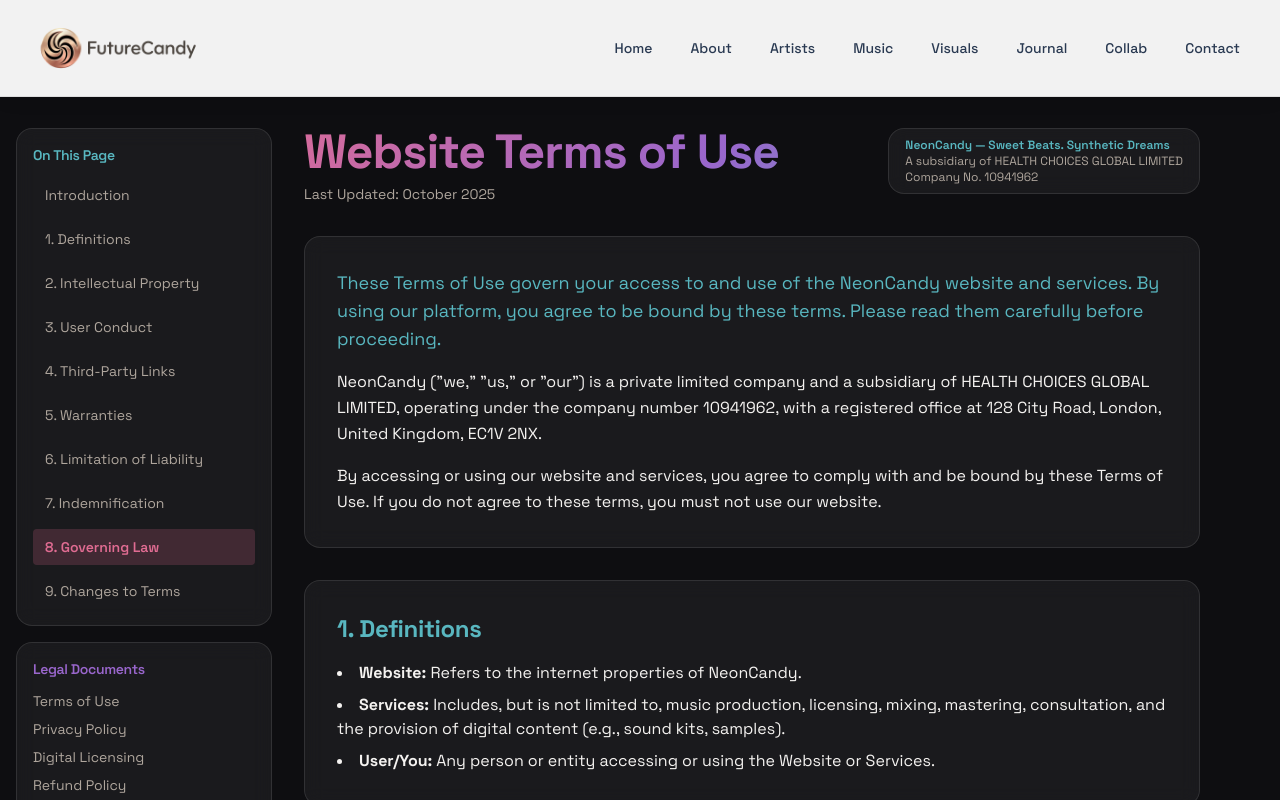
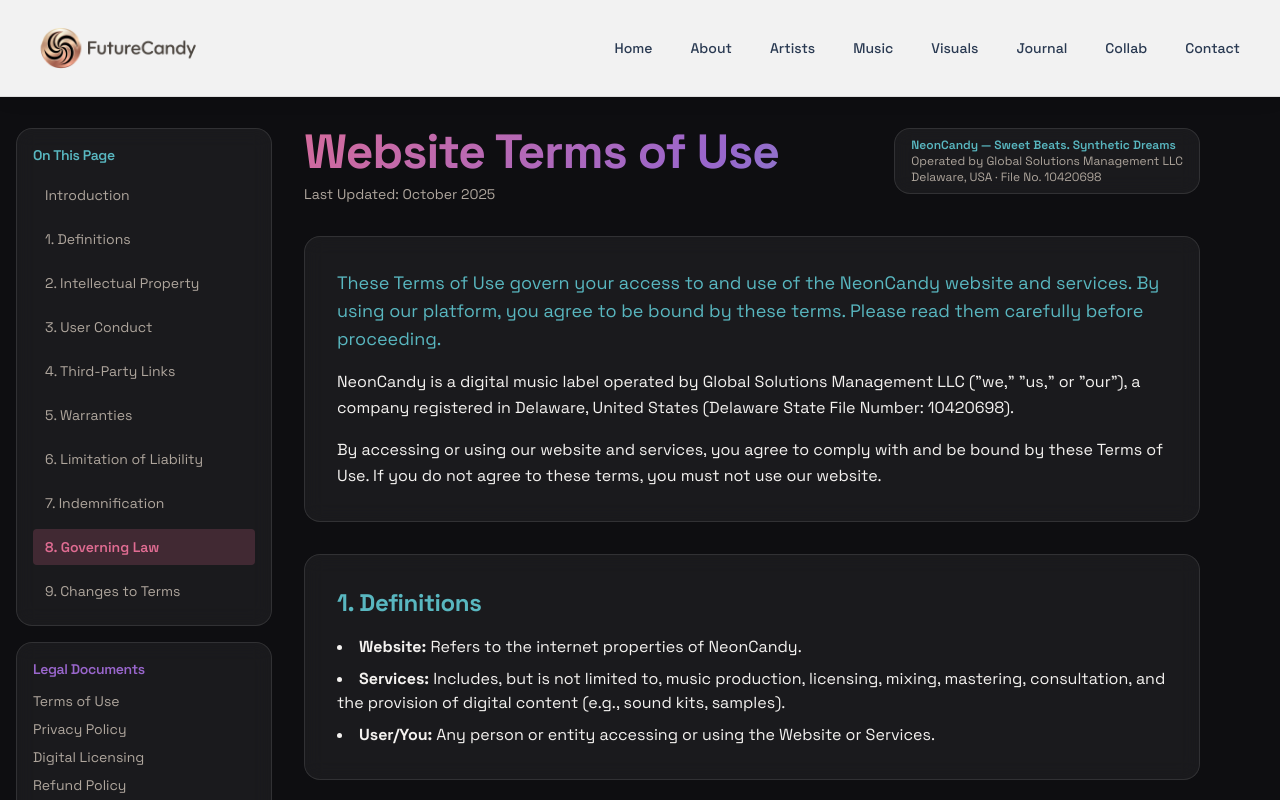
Before and after one commit to mandyking308-hub/future-candy-website, a React (Vite) app: page /terms in a window 1280 px wide. Shown: the top 800 px of the page. Built offline with nearby package versions, Linux system fonts and the light colour scheme; the HTML template or start-up script is replaced by a standard one.

Commit message:
Changes
Co-authored-by: mandyking308-hub <232562985+mandyking308-hub@users.noreply.github.com>

```diff
--- a/src/components/Footer.tsx
+++ b/src/components/Footer.tsx
@@ -91,8 +91,8 @@ const Footer = () => {
               <span>All Rights Reserved</span>
             </div>
           </div>
-          <p className="text-xs text-muted-foreground/60">
-            A subsidiary of HEALTH CHOICES GLOBAL LIMITED | Company No. 10941962 | 128 City Road, London, EC1V 2NX
+          <p className="text-xs text-muted-foreground/60 max-w-3xl mx-auto leading-relaxed">
+            NeonCandy is operated by Global Solutions Management LLC, a company registered in Delaware, United States (File Number: 10420698).
           </p>
         </div>
       </div>
--- a/src/components/LegalPageLayout.tsx
+++ b/src/components/LegalPageLayout.tsx
@@ -143,10 +143,10 @@ const LegalPageLayout = ({ children, title, lastUpdated, sections }: LegalPageLa
                     NeonCandy — Sweet Beats. Synthetic Dreams
                   </p>
                   <p className="text-xs text-muted-foreground">
-                    A subsidiary of HEALTH CHOICES GLOBAL LIMITED
+                    Operated by Global Solutions Management LLC
                   </p>
                   <p className="text-xs text-muted-foreground">
-                    Company No. 10941962
+                    Delaware, USA · File No. 10420698
                   </p>
                 </div>
               </div>
@@ -163,13 +163,13 @@ const LegalPageLayout = ({ children, title, lastUpdated, sections }: LegalPageLa
                     <strong>NeonCandy — Sweet Beats. Synthetic Dreams</strong>
                   </p>
                   <p className="text-muted-foreground">
-                    A subsidiary of HEALTH CHOICES GLOBAL LIMITED
+                    Operated by Global Solutions Management LLC
                   </p>
                   <p className="text-muted-foreground">
-                    Company No. 10941962
+                    Delaware State File Number: 10420698
                   </p>
                   <p className="text-muted-foreground">
-                    Registered Office: 128 City Road, London, EC1V 2NX
+                    Registered Jurisdiction: Delaware, United States
                   </p>
                   <div className="mt-4">
                     <a
--- a/src/pages/AdminManual.tsx
+++ b/src/pages/AdminManual.tsx
@@ -11,9 +11,10 @@ import { ArrowLeft, Download, RefreshCw, Clock } from "lucide-react";
 const SITE_CONFIG = {
   name: "NeonCandy",
   tagline: "Sweet Beats. Synthetic Dreams. AI Pop for the Future.",
-  company: "HEALTH CHOICES GLOBAL LIMITED",
-  companyNumber: "10941962",
-  address: "128 City Road, London, EC1V 2NX",
+  company: "Global Solutions Management LLC",
+  companyNumber: "10420698",
+  jurisdiction: "Delaware, United States",
+  address: "Delaware, United States (File Number: 10420698)",
   adminEmail: "contact@futurecandy.studio",
   publishedUrl: "https://future-candy-website.lovable.app",
 };
--- a/src/pages/ContactPage.tsx
+++ b/src/pages/ContactPage.tsx
@@ -406,11 +406,11 @@ const ContactPage = () => {
                     Business Information
                   </h3>
                   <p className="text-sm text-foreground/70">
-                    NeonCandy - A subsidiary of HEALTH CHOICES GLOBAL LIMITED
+                    NeonCandy is operated by Global Solutions Management LLC
                     <br />
-                    Company No. 10941962
+                    Delaware, United States
                     <br />
-                    128 City Road, London, EC1V 2NX
+                    File Number: 10420698
                   </p>
                 </Card>
               </div>
--- a/src/pages/ModernSlavery.tsx
+++ b/src/pages/ModernSlavery.tsx
@@ -15,14 +15,14 @@ const ModernSlavery = () => {
           <div className="prose prose-invert max-w-none space-y-8">
             <div className="glass p-8 rounded-lg">
               <p className="text-lg">
-                This statement is made pursuant to section 54(1) of the Modern Slavery Act 2015 and constitutes NeonCandy's (a subsidiary of HEALTH CHOICES GLOBAL LIMITED) modern slavery and human trafficking statement for the current financial year.
+                This statement is made on behalf of NeonCandy, operated by Global Solutions Management LLC (registered in Delaware, United States — File Number: 10420698), and constitutes our modern slavery and human trafficking statement for the current financial year.
               </p>
             </div>
 
             <section className="glass p-8 rounded-lg">
               <h2 className="text-2xl font-bold text-candy-cyan mb-4">1. Our Structure and Business</h2>
               <p>
-                NeonCandy is a UK-based music production and licensing company specializing in electronic and synthesized music creation. Our core business involves the provision of creative services, digital content production, and commercial licensing. We operate primarily in the United Kingdom.
+                NeonCandy is a digital-first music label operated by Global Solutions Management LLC, a company registered in Delaware, United States. Our core business involves music production, AI-assisted creative services, digital content production, and commercial licensing.
               </p>
             </section>
 
@@ -42,7 +42,7 @@ const ModernSlavery = () => {
             <section className="glass p-8 rounded-lg">
               <h2 className="text-2xl font-bold text-candy-pink mb-4">3. Our Policies on Slavery and Trafficking</h2>
               <p className="mb-4">
-                NeonCandy adheres to the policies established by its parent company, HEALTH CHOICES GLOBAL LIMITED, which are designed to ensure that there is no modern slavery or human trafficking in our supply chains or in any part of our business. These policies include:
+                NeonCandy, through its operating entity Global Solutions Management LLC, maintains policies designed to ensure that there is no modern slavery or human trafficking in our supply chains or in any part of our business. These policies include:
               </p>
               <ul className="space-y-2 list-disc list-inside">
                 <li><strong>Whistleblowing Policy:</strong> Encouraging staff to report any concerns regarding unlawful conduct, including slavery and human trafficking, without fear of reprisal.</li>
@@ -64,8 +64,8 @@ const ModernSlavery = () => {
                 </div>
 
                 <div>
-                  <h3 className="text-lg font-semibold text-candy-pink mb-2">4.3. Parent Company Oversight</h3>
-                  <p>We rely on the established robust due diligence framework of HEALTH CHOICES GLOBAL LIMITED for assessment of high-risk international hardware and technology suppliers.</p>
+                  <h3 className="text-lg font-semibold text-candy-pink mb-2">4.3. Operating Entity Oversight</h3>
+                  <p>Global Solutions Management LLC maintains a due diligence framework for assessment of high-risk international hardware and technology suppliers.</p>
                 </div>
               </div>
             </section>
@@ -83,7 +83,7 @@ const ModernSlavery = () => {
                 NeonCandy is committed to ensuring full transparency in our business and in our approach to tackling modern slavery. We will continue to review and update our procedures annually.
               </p>
               <p className="text-muted-foreground">
-                Approved by the Board of Directors of NeonCandy (a subsidiary of HEALTH CHOICES GLOBAL LIMITED).
+                Approved by the management of Global Solutions Management LLC (operating entity of NeonCandy).
               </p>
               <p className="text-muted-foreground">Date: October 2025</p>
             </section>
--- a/src/pages/MultilingualRights.tsx
+++ b/src/pages/MultilingualRights.tsx
@@ -206,8 +206,8 @@ const MultilingualRights = () => {
             </a>
           </p>
           <p className="text-sm text-muted-foreground">
-            NeonCandy — A subsidiary of HEALTH CHOICES GLOBAL LIMITED<br />
-            Company No. 10941962 | 128 City Road, London, United Kingdom, EC1V 2NX
+            NeonCandy is operated by Global Solutions Management LLC<br />
+            Delaware, United States · File Number: 10420698
           </p>
         </div>
       </div>
--- a/src/pages/PrivacyPolicy.tsx
+++ b/src/pages/PrivacyPolicy.tsx
@@ -42,8 +42,8 @@ const PrivacyPolicy = () => {
 
         <section id="data-controller" className="glass p-8 rounded-lg scroll-mt-24">
           <h2 className="text-2xl font-bold text-candy-cyan mb-4">1. Data Controller</h2>
-          <p className="mb-2">NeonCandy is the Data Controller responsible for your personal data.</p>
-          <p><strong>Registered Office:</strong> 128 City Road, London, United Kingdom, EC1V 2NX.</p>
+          <p className="mb-2">NeonCandy, operated by Global Solutions Management LLC, is the Data Controller responsible for your personal data.</p>
+          <p><strong>Registered Jurisdiction:</strong> Delaware, United States — Delaware State File Number: 10420698.</p>
         </section>
 
         <section id="information-collected" className="glass p-8 rounded-lg scroll-mt-24">
@@ -106,7 +106,7 @@ const PrivacyPolicy = () => {
           <h2 className="text-2xl font-bold text-candy-violet mb-4">4. Disclosure of Your Information</h2>
           <p className="mb-4">We may share your personal data with the following parties:</p>
           <ul className="space-y-3 list-none">
-            <li><strong className="text-candy-pink">4.1. Affiliates:</strong> With HEALTH CHOICES GLOBAL LIMITED (our parent company) and other related entities for internal administrative purposes.</li>
+            <li><strong className="text-candy-pink">4.1. Operating Entity & Affiliates:</strong> Within Global Solutions Management LLC (our operating entity, registered in Delaware, USA) and other related entities for internal administrative purposes.</li>
             <li><strong className="text-candy-pink">4.2. Service Providers:</strong> Third-party vendors who perform functions on our behalf (e.g., cloud hosting, IT support, payment processing, professional accounting/legal services).</li>
             <li><strong className="text-candy-pink">4.3. Legal Requirements:</strong> When required by law, court order, or governmental regulation.</li>
             <li><strong className="text-candy-pink">4.4. Music Industry Partners:</strong> Where necessary for the scope of the project (e.g., sharing contact information with mixing engineers, mastering houses, or collection societies).</li>
--- a/src/pages/TermsOfUse.tsx
+++ b/src/pages/TermsOfUse.tsx
@@ -40,7 +40,7 @@ const TermsOfUse = () => {
             These Terms of Use govern your access to and use of the NeonCandy website and services. By using our platform, you agree to be bound by these terms. Please read them carefully before proceeding.
           </p>
           <p className="mb-4">
-            NeonCandy ("we," "us," or "our") is a private limited company and a subsidiary of HEALTH CHOICES GLOBAL LIMITED, operating under the company number 10941962, with a registered office at 128 City Road, London, United Kingdom, EC1V 2NX.
+            NeonCandy is a digital music label operated by Global Solutions Management LLC ("we," "us," or "our"), a company registered in Delaware, United States (Delaware State File Number: 10420698).
           </p>
           <p>
             By accessing or using our website and services, you agree to comply with and be bound by these Terms of Use. If you do not agree to these terms, you must not use our website.
@@ -107,7 +107,7 @@ const TermsOfUse = () => {
         <section id="liability" className="glass p-8 rounded-lg scroll-mt-24">
           <h2 className="text-2xl font-bold text-candy-cyan mb-4">6. Limitation of Liability</h2>
           <p>
-            In no event shall NeonCandy, its affiliates (including HEALTH CHOICES GLOBAL LIMITED), directors, employees, or agents be liable for damages of any kind, under any legal theory, arising out of or in connection with your use, or inability to use, the Website or Services, including any direct, indirect, special, incidental, consequential, or punitive damages.
+            In no event shall NeonCandy, its operating entity Global Solutions Management LLC, its affiliates, directors, employees, or agents be liable for damages of any kind, under any legal theory, arising out of or in connection with your use, or inability to use, the Website or Services, including any direct, indirect, special, incidental, consequential, or punitive damages.
           </p>
         </section>
 
```
